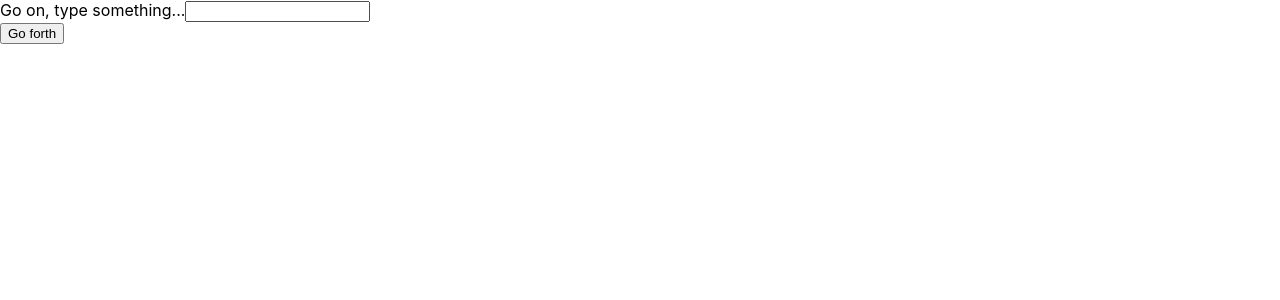
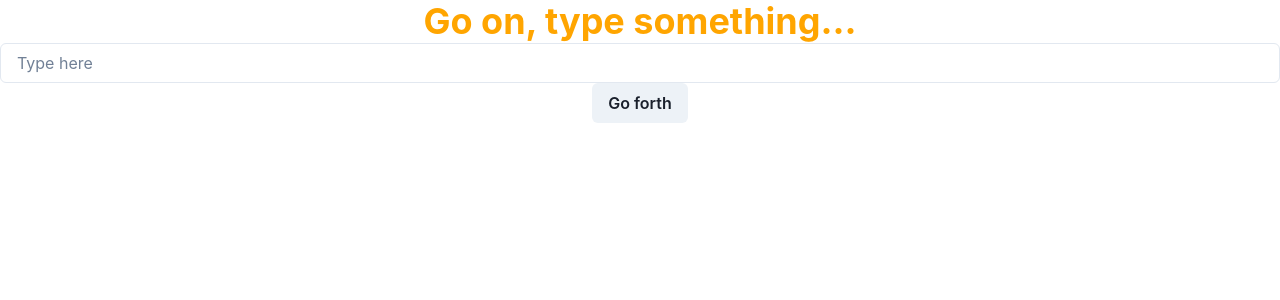
Before and after one commit to Fiona-1981/naughty-correct, a React (Create React App) app: page / in a window 1280 px wide. Shown: the top 300 px of the page. Built offline with nearby package versions, Linux system fonts and the light colour scheme.

Commit message:
Added Chakra

```diff
--- a/package.json
+++ b/package.json
@@ -3,9 +3,13 @@
   "version": "0.1.0",
   "private": true,
   "dependencies": {
+    "@chakra-ui/react": "^2.7.0",
+    "@emotion/react": "^11.11.1",
+    "@emotion/styled": "^11.11.0",
     "@testing-library/jest-dom": "^5.16.5",
     "@testing-library/react": "^13.4.0",
     "@testing-library/user-event": "^13.5.0",
+    "framer-motion": "^10.12.16",
     "react": "^18.2.0",
     "react-dom": "^18.2.0",
     "react-scripts": "5.0.1",
--- a/src/App.js
+++ b/src/App.js
@@ -1,4 +1,6 @@
 // import './App.css';
+import * as React from 'react'
+import { Button, ChakraProvider, Heading, Input, Center } from '@chakra-ui/react'
 
 function UserMessage({onSubmitUserMessage}) {
   function handleSubmit(event) {
@@ -7,13 +9,15 @@ function UserMessage({onSubmitUserMessage}) {
   }
 
   return (
+    <ChakraProvider>
     <form onSubmit={handleSubmit}>
       <div>
-        <label htmlFor="messageInput">Go on, type something...</label>
-        <input id="messageInput" type="text" />
+        <Heading color='orange' align='center' htmlFor="messageInput">Go on, type something...</Heading>
+        <Input id="messageInput" type="text" placeholder='Type here' />
       </div>
-      <button type="submit">Go forth</button>
+      <Center><Button type="submit" align='center' >Go forth</Button></Center>
     </form>
+    </ChakraProvider>
   )
 }
 
```
Also changed, not shown: 1 other file (tests, documents, lock files or other folders).
